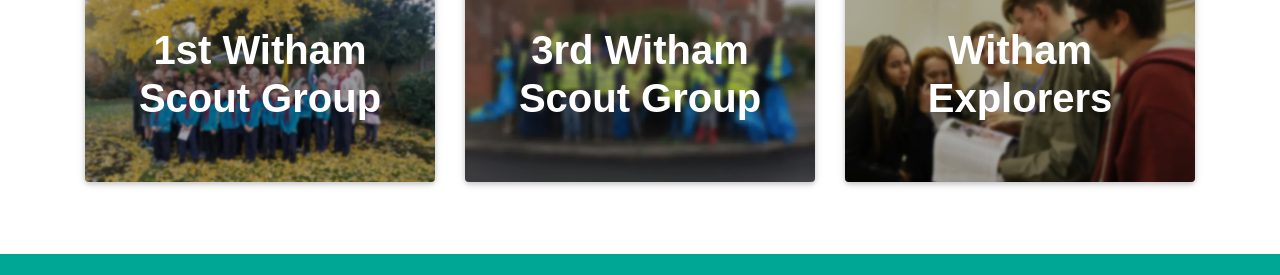
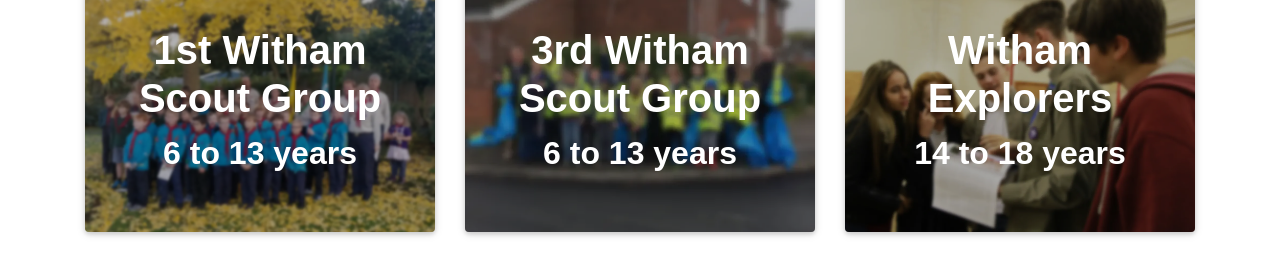
Before and after one commit to tmaguire/withamscouts.org.uk, a website: page dist/index.html in a window 1280 px wide. Shown: the part 496-771 px from the top of the page. Drawn offline with Linux system fonts and the light colour scheme.

Commit message:
Updates
Fixed logo and added age ranges on home page

```diff
--- a/dist/index.html
+++ b/dist/index.html
@@ -94,6 +94,7 @@
                 <div class="text-white text-center d-flex align-items-center rgba-black-light py-5 px-4">
                   <div>
                     <h1 class="card-title"><strong>1st Witham Scout Group</strong></h1>
+                    <h2 class="card-title"><strong>6 to 13 years</strong></h2>
                   </div>
                 </div>
               </a>
@@ -106,6 +107,7 @@
                 <div class="text-white text-center d-flex align-items-center rgba-black-light py-5 px-4">
                   <div>
                     <h1 class="card-title"><strong>3rd Witham Scout Group</strong></h1>
+                    <h2 class="card-title"><strong>6 to 13 years</strong></h2>
                   </div>
                 </div>
               </a>
@@ -118,6 +120,7 @@
                 <div class="text-white text-center d-flex align-items-center rgba-black-light py-5 px-4">
                   <div>
                     <h1 class="card-title"><strong>Witham Explorers</strong></h1>
+                    <h2 class="card-title"><strong>14 to 18 years</strong></h2>
                   </div>
                 </div>
               </a>
```
Also changed, not shown: dist/pages/index.html (+3 -0 lines), dist/img/logo/3rd-witham-v.png, dist/img/logo/3rd-witham-v.webp, dist/img/logo/3rd-witham.png, dist/img/logo/3rd-witham.webp.
